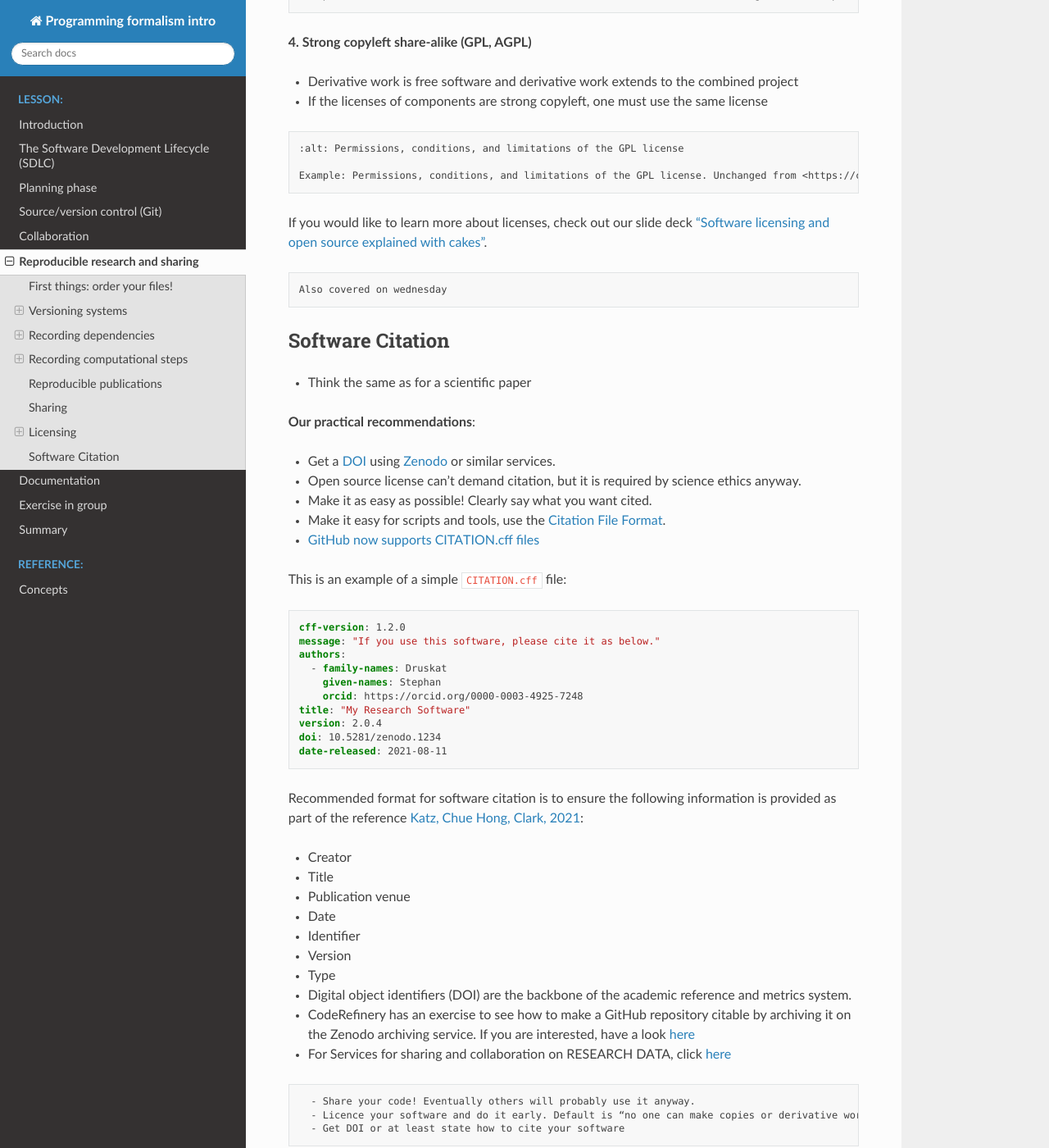
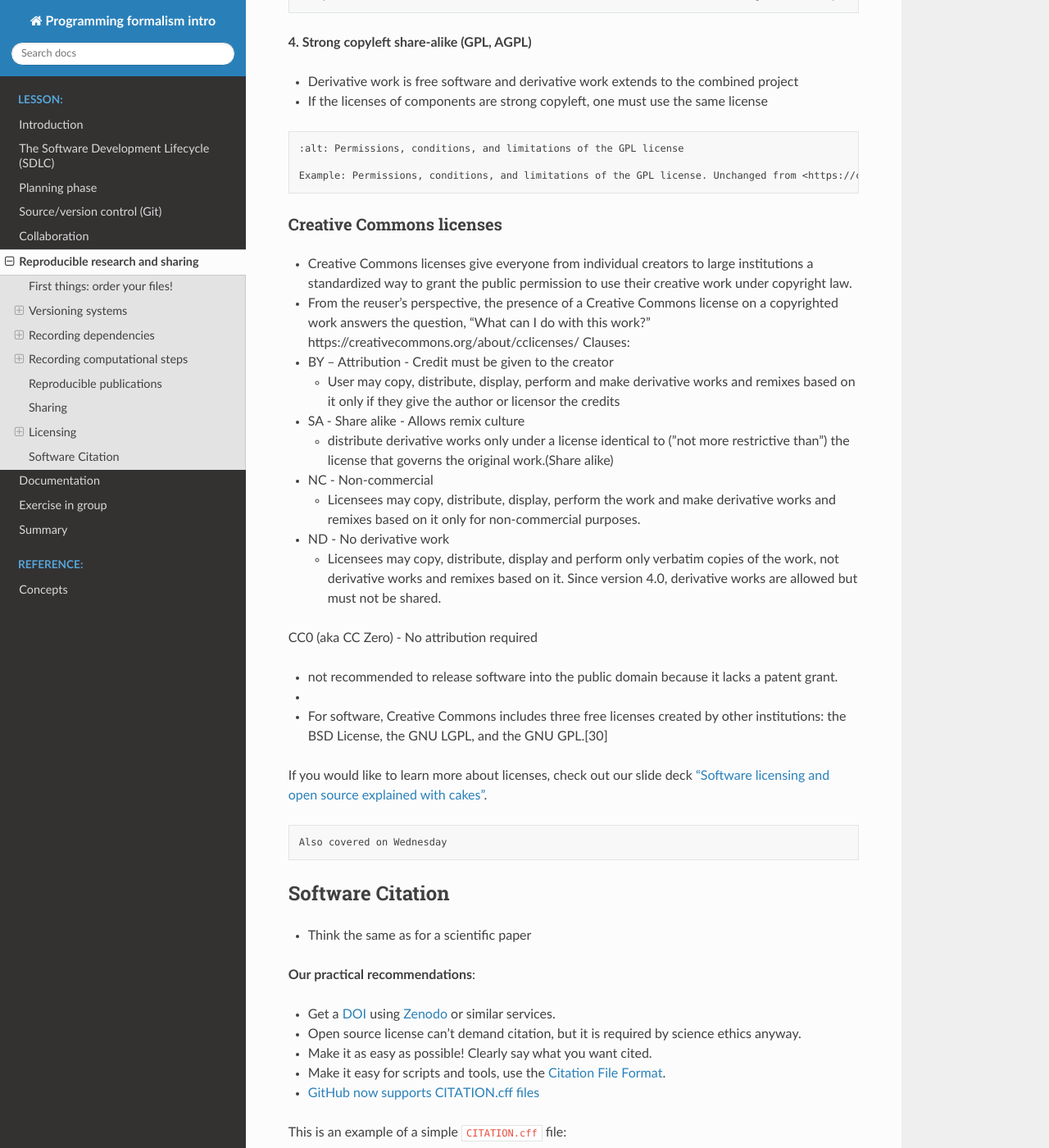
Before and after one commit to UPPMAX/programming_formalisms_intro, a Sphinx documentation site: the page built from doc/reproducible.md, in a window 1280 px wide and 1400 px high, scrolled down 9589 px. Shown: the whole window at 82% size. Built offline with Sphinx 7.4.7 and the Read the Docs theme 2.0.0, drawn with Linux system fonts in a browser that asks for light colours; pages that are not in the unit, such as notebooks, are missing from menus.

Commit message:
Update reproducible.md

````diff
--- a/doc/reproducible.md
+++ b/doc/reproducible.md
@@ -436,12 +436,32 @@ Example: Permissions, conditions, and limitations of the LGPL license. Unchanged
 Example: Permissions, conditions, and limitations of the GPL license. Unchanged from <https://choosealicense.com/>.
 ```
 
+### Creative Commons licenses
+- Creative Commons licenses give everyone from individual creators to large institutions a standardized way to grant the public permission to use their creative work under copyright law.
+- From the reuser’s perspective, the presence of a Creative Commons license on a copyrighted work answers the question, “What can I do with this work?”
+https://creativecommons.org/about/cclicenses/
+Clauses:
+- BY – Attribution - Credit must be given to the creator
+  - User may copy, distribute, display, perform and make derivative works and remixes based on it only if they give the author or licensor the credits
+- SA - Share alike - Allows remix culture
+  - distribute derivative works only under a license identical to ("not more restrictive than") the license that governs the original work.(Share alike)
+- NC - Non-commercial
+  - Licensees may copy, distribute, display, perform the work and make derivative works and remixes based on it only for non-commercial purposes.
+- ND - No derivative work
+  - Licensees may copy, distribute, display and perform only verbatim copies of the work, not derivative works and remixes based on it. Since version 4.0, derivative works are allowed but must not be shared.
+
+CC0 (aka CC Zero) - No attribution required
+  - not recommended to release software into the public domain because it lacks a patent grant.
+  -
+- For software, Creative Commons includes three free licenses created by other institutions: the BSD License, the GNU LGPL, and the GNU GPL.[30]
+
+
 If you would like to learn more about licenses, check out our slide deck ["Software licensing
 and open source explained with
 cakes"](https://cicero.xyz/v3/remark/0.14.0/github.com/coderefinery/social-coding/main/licensing-and-cakes.md/).
 
 ```{note}
-Also covered on wednesday
+Also covered on Wednesday
 ```
 
 ## Software Citation
````
